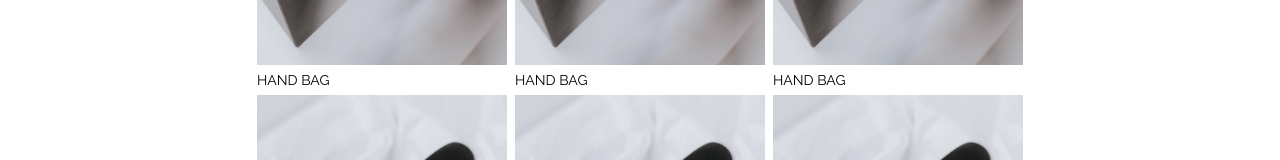
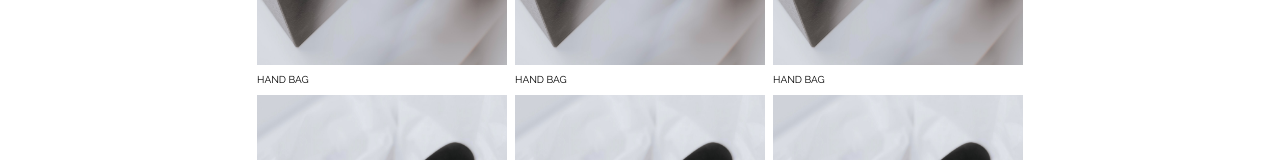
Before and after one commit to johnKun40/blend, a Next.js app: page /cycleOne in a window 1280 px wide. Shown: the part 385-545 px from the top of the page. Built offline with nearby package versions, Linux system fonts and the light colour scheme.

Commit message:
style change

```diff
--- a/components/Product.js
+++ b/components/Product.js
@@ -12,7 +12,7 @@ function Product({card_Title, image, prize}) {
             <Link href='/productDisplay'>
             <Image alt='picture' src={image} height='450' width='250' className='cursor-pointer'/>
             </Link>
-            <p>{card_Title}</p>
+            <p className='lab'>{card_Title}</p>
             <h4>{prize}</h4>
 
         </div>
--- a/styles/globals.css
+++ b/styles/globals.css
@@ -46,4 +46,8 @@ html {
     font-size: 10px;
     margin: 0 20px;
   }
+
+  .lab {
+    font-size: 10px;
+  }
 }
```
